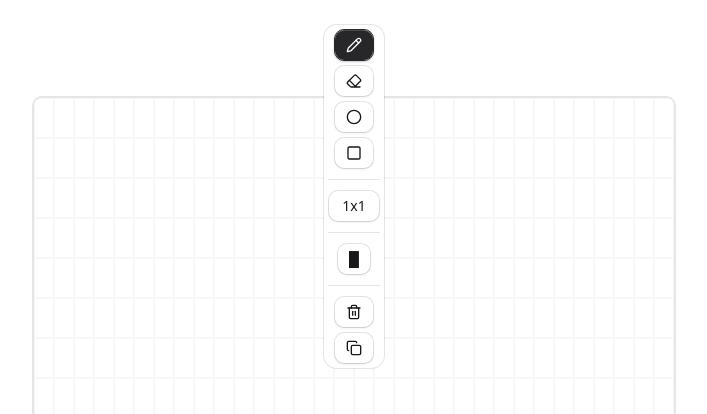
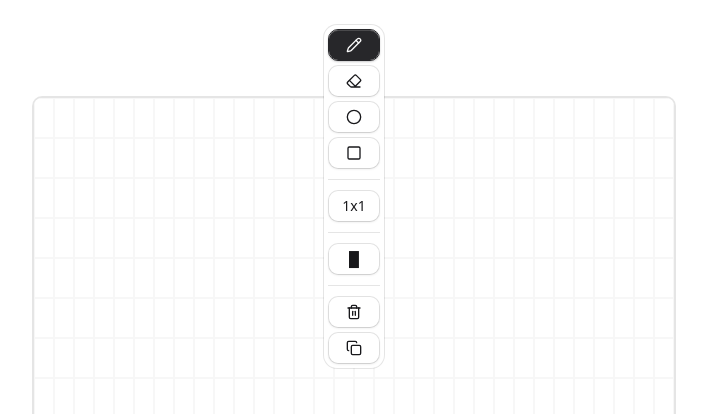
Before and after one commit to eyenalxai/ascii, a Next.js app: page / in a window 1280 px wide. Shown: the top 414 px of the page, without its empty margins (286-993 px from the left). Built offline with nearby package versions, Linux system fonts and the light colour scheme.

Commit message:
refactor: add width class to buttons in character selector and toolbar for consistent styling

```diff
--- a/src/components/ascii-drawer/character-selector.tsx
+++ b/src/components/ascii-drawer/character-selector.tsx
@@ -51,7 +51,7 @@ export function CharacterSelector({
 
 	return (
 		<Popover open={open} onOpenChange={setOpen}>
-			<PopoverTrigger render={<Button variant="outline" />}>
+			<PopoverTrigger render={<Button variant="outline" className="w-13" />}>
 				{selectedChar.char}
 			</PopoverTrigger>
 			<PopoverContent className="flex items-center p-0" align="center">
--- a/src/components/ascii-drawer/toolbar.tsx
+++ b/src/components/ascii-drawer/toolbar.tsx
@@ -41,6 +41,7 @@ export function AsciiToolbar({
 							<Button
 								variant={drawMode === "draw" ? "default" : "outline"}
 								onClick={() => onDrawModeChange("draw")}
+								className="w-13"
 							/>
 						}
 					>
@@ -51,6 +52,7 @@ export function AsciiToolbar({
 							<Button
 								variant={drawMode === "erase" ? "default" : "outline"}
 								onClick={() => onDrawModeChange("erase")}
+								className="w-13"
 							/>
 						}
 					>
@@ -61,6 +63,7 @@ export function AsciiToolbar({
 							<Button
 								variant={drawMode === "ellipse" ? "default" : "outline"}
 								onClick={() => onDrawModeChange("ellipse")}
+								className="w-13"
 							/>
 						}
 					>
@@ -71,6 +74,7 @@ export function AsciiToolbar({
 							<Button
 								variant={drawMode === "square" ? "default" : "outline"}
 								onClick={() => onDrawModeChange("square")}
+								className="w-13"
 							/>
 						}
 					>
@@ -94,12 +98,16 @@ export function AsciiToolbar({
 				<ToolbarSeparator />
 				<ToolbarGroup>
 					<ToolbarButton
-						render={<Button variant="outline" onClick={onClear} />}
+						render={
+							<Button variant="outline" onClick={onClear} className="w-13" />
+						}
 					>
 						<Trash2 />
 					</ToolbarButton>
 					<ToolbarButton
-						render={<Button variant="outline" onClick={onExport} />}
+						render={
+							<Button variant="outline" onClick={onExport} className="w-13" />
+						}
 					>
 						<Copy />
 					</ToolbarButton>
```
